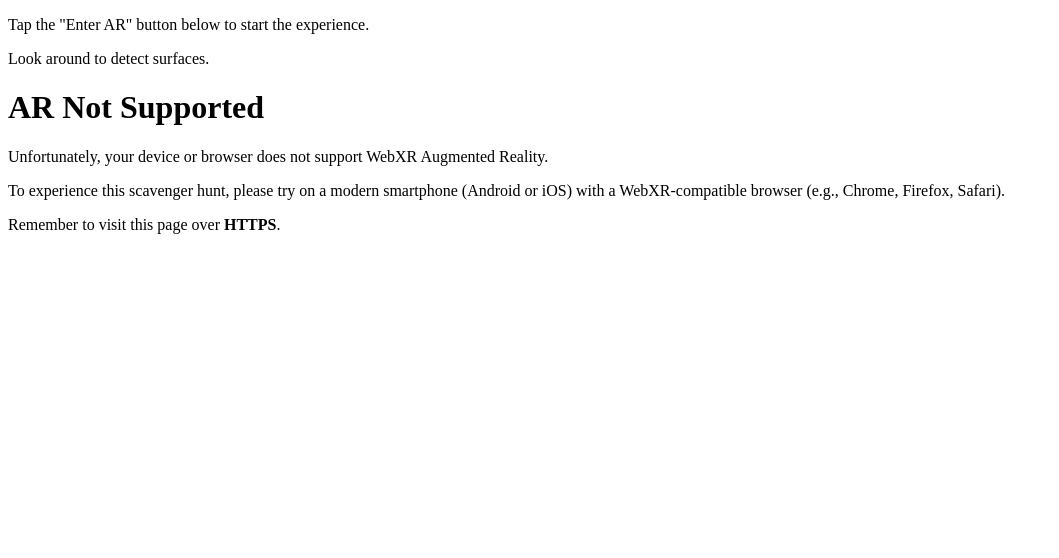
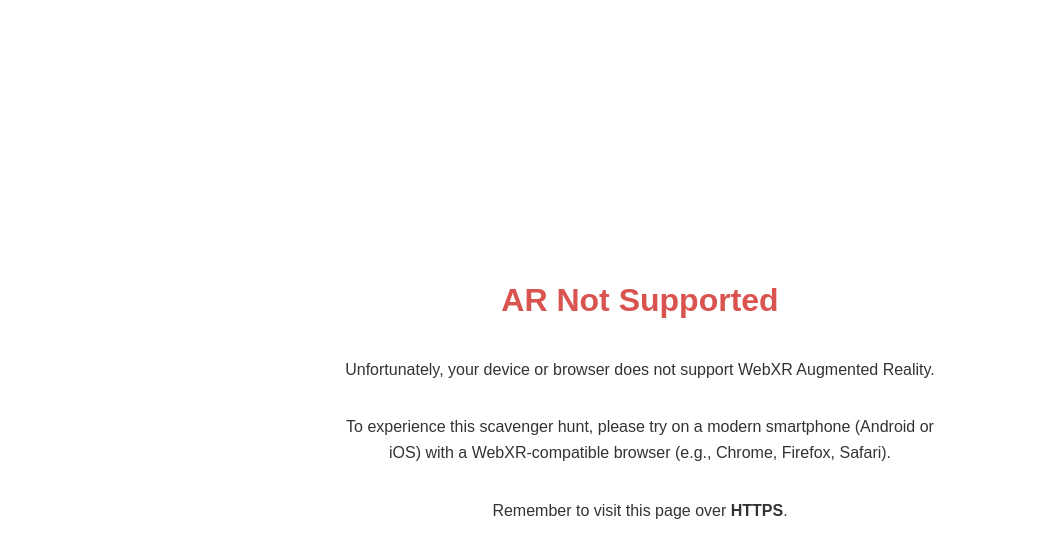
Before and after one commit to Toomeme/ar-p, a plain HTML site: page index.html in a window 1280 px wide. Shown: the whole page, without its empty margins (0-1059 px from the left). Drawn offline with Linux system fonts and the light colour scheme; the site is published under a folder, as on GitHub Pages, so addresses that start at the root find nothing.

Commit message:
make paths rel

```diff
--- a/index.html
+++ b/index.html
@@ -8,7 +8,7 @@
 
     <!-- A-Frame CDN -->
     <script src="https://aframe.io/releases/1.5.0/aframe.min.js"></script>
-    <link rel="stylesheet" href="/assets/css/styles.css" type="text/css" />
+    <link rel="stylesheet" href="./assets/css/styles.css" type="text/css" />
 </head>
 <body>
 
@@ -34,7 +34,7 @@
         <p>Remember to visit this page over <strong>HTTPS</strong>.</p>
     </div>
 
-    <script type="text/javascript" src="/assets/js/scripts.js"></script>
+    <script src="./assets/js/scripts.js"></script>
 
 </body>
 </html>
```
